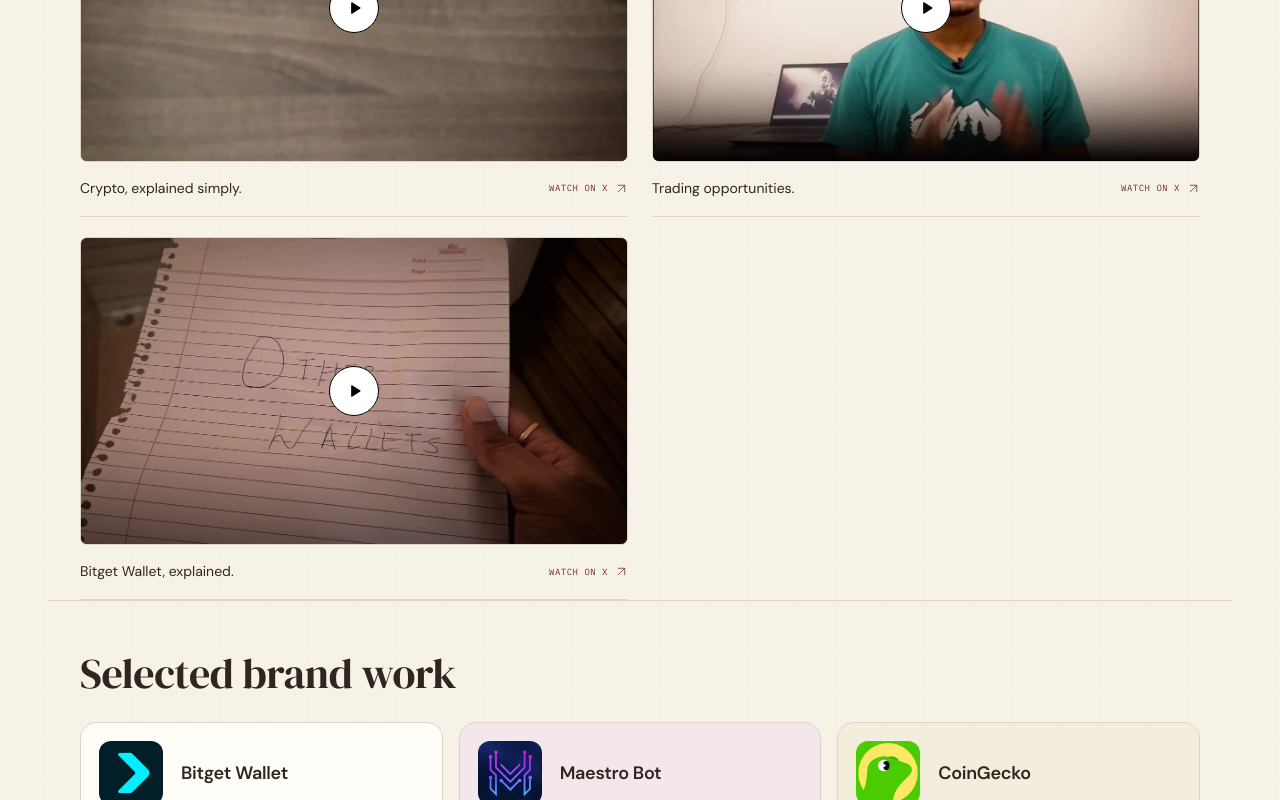
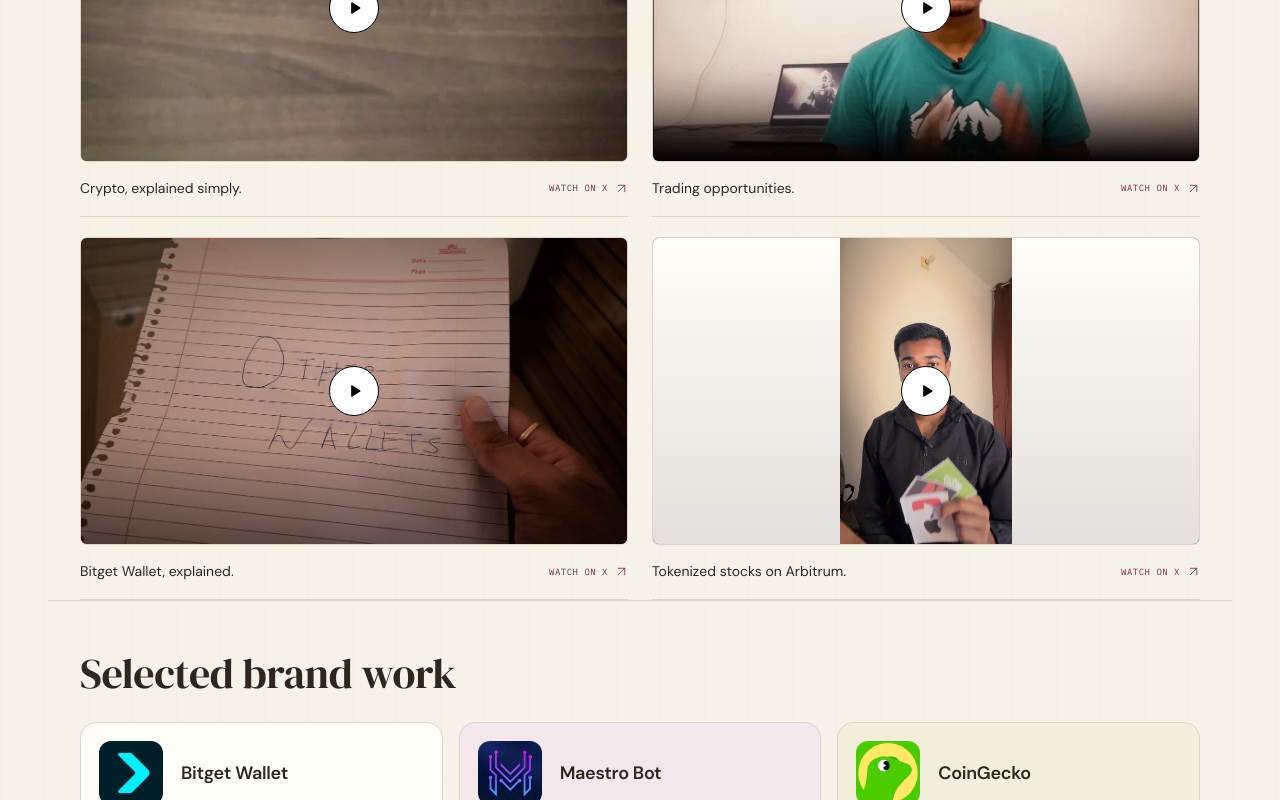
Before and after one commit to manishsss/manish, a React (Vite) app: page / in a window 1280 px wide. Shown: the part 1242-2042 px from the top of the page. Built offline with nearby package versions, Linux system fonts and the light colour scheme.

Commit message:
Add Bitget Wallet tokenized stocks video

```diff
--- a/src/content-layout.css
+++ b/src/content-layout.css
@@ -74,3 +74,8 @@
     grid-template-columns: repeat(2, minmax(0, 1fr));
   }
 }
+
+#content .content-image-strip img.content-video-portrait {
+  object-fit: contain;
+  background: var(--surface);
+}
--- a/src/data/content.ts
+++ b/src/data/content.ts
@@ -91,6 +91,32 @@ export const content:ContentItem[] = [
     }
   },
   {
+    "id": "2125844324026052774",
+    "category": "Videos",
+    "title": "Bitget Wallet’s tokenized stock challenge",
+    "description": "An explainer on Bitget Wallet’s India-only tokenized US stock trading challenge on Arbitrum.",
+    "platform": "X",
+    "url": "https://x.com/Web3Manish/status/2125844324026052774",
+    "thumbnail": "/content/2125844324026052774-1.jpg",
+    "images": [
+      {
+        "src": "/content/2125844324026052774-1.jpg",
+        "width": 675,
+        "height": 1200,
+        "alt": "Video poster for Manish’s Bitget Wallet tokenized stock challenge explainer"
+      }
+    ],
+    "videoUrl": "https://video.twimg.com/amplify_video/2125843889722662912/vid/avc1/720x1280/hhuZW-tyFzg9JRWK.mp4",
+    "caption": "my bank account is Indian\n\nbut my portfolio wants to be American :D\n\n@BitgetWallet is running an India only trading challenge on Arbitrum \n\n> trade $20+ worth of tokenized US stocks \n> Nov 26 to Dec 2\n> $300 pool (30 winners get $10 each)\n\nplus a bigger $100k RWA rewards campaign",
+    "publishedAt": "2026-11-26T06:49:17.000Z",
+    "views": null,
+    "engagement": null,
+    "preview": {
+      "title": "Tokenized stocks on Arbitrum.",
+      "order": 3
+    }
+  },
+  {
     "id": "2059133951969759537",
     "category": "Articles",
     "title": "How I Turn $100 Into Daily Income on Polymarket",
@@ -115,7 +141,7 @@ export const content:ContentItem[] = [
       "label": "03 / EDUCATIONAL CONTENT",
       "title": "Polymarket LP rewards",
       "excerpt": "2 weeks ago I had $100 on Polymarket and no idea what LP rewards were....",
-      "order": 5
+      "order": 6
     }
   },
   {
@@ -143,7 +169,7 @@ export const content:ContentItem[] = [
       "label": "01 / CAMPAIGN RESULTS",
       "title": "350+ users joined",
       "excerpt": "I posted about a project yesterday with \"paid partnership\" tag\nand 350+ users joined with my link",
-      "order": 3
+      "order": 4
     }
   },
   {
@@ -171,7 +197,7 @@ export const content:ContentItem[] = [
       "label": "02 / TRADING COMMUNITY",
       "title": "$200K+ volume",
       "excerpt": "> 25 users joined\n> $200K+ volume",
-      "order": 4
+      "order": 5
     }
   },
   {
@@ -205,7 +231,7 @@ export const content:ContentItem[] = [
       "label": "04 / CRYPTO CULTURE",
       "title": "Shitpost",
       "excerpt": "Pump fun paying $0.05 per comment\nFomo paying $0.15 per comment",
-      "order": 6
+      "order": 7
     }
   },
   {
@@ -231,7 +257,7 @@ export const content:ContentItem[] = [
     "engagement": null,
     "preview": {
       "title": "Copying millionaires",
-      "order": 7
+      "order": 8
     }
   },
   {
@@ -257,7 +283,7 @@ export const content:ContentItem[] = [
     "engagement": null,
     "preview": {
       "title": "Copy trading",
-      "order": 8
+      "order": 9
     }
   },
   {
@@ -283,7 +309,7 @@ export const content:ContentItem[] = [
     "engagement": null,
     "preview": {
       "title": "Trying side hustles",
-      "order": 9
+      "order": 10
     }
   }
 ];
--- a/src/main.tsx
+++ b/src/main.tsx
@@ -119,7 +119,7 @@ function ContentCard({item,onOpen}:{item:ContentItem;onOpen:()=>void}){
   if(item.category==='UGC')return <UGCReelCard item={item}/>;
   if(item.category==='Videos')return <article className="content-card content-card--live content-video-card">
     <button className="content-thumbnail content-thumbnail--real video" onClick={onOpen} aria-label={`Watch video: ${preview.title}`}>
-      {imageFailed?<div className="content-image-fallback"><Icon name="play" size={24}/><span>{preview.title}</span></div>:<div className="content-image-strip"><img src={item.thumbnail} alt={item.images[0].alt} width={item.images[0].width} height={item.images[0].height} loading="lazy" decoding="async" onError={()=>setImageFailed(true)}/></div>}
+      {imageFailed?<div className="content-image-fallback"><Icon name="play" size={24}/><span>{preview.title}</span></div>:<div className="content-image-strip"><img className={item.images[0].height>item.images[0].width?'content-video-portrait':undefined} src={item.thumbnail} alt={item.images[0].alt} width={item.images[0].width} height={item.images[0].height} loading="lazy" decoding="async" onError={()=>setImageFailed(true)}/></div>}
       <span className="content-video-play"><Icon name="play" size={18}/></span>
     </button>
     <div className="content-video-caption"><h3>{preview.title}</h3><a className="content-x-link" href={item.url} target="_blank" rel="noopener noreferrer" aria-label={`Watch ${preview.title} on X`}>WATCH ON X <Icon name="diagonal" size={13}/></a></div>
```
Also changed, not shown: public/content/2125844324026052774-1.jpg (added).
